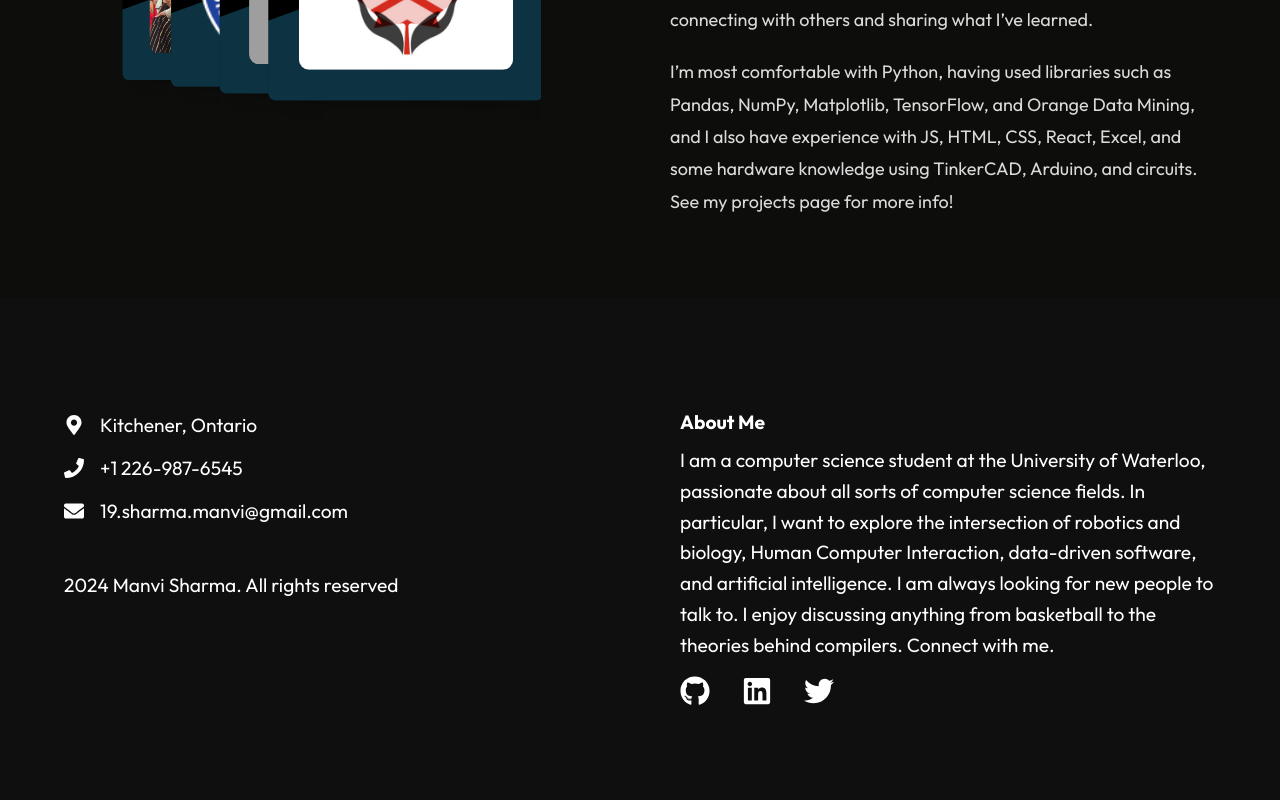
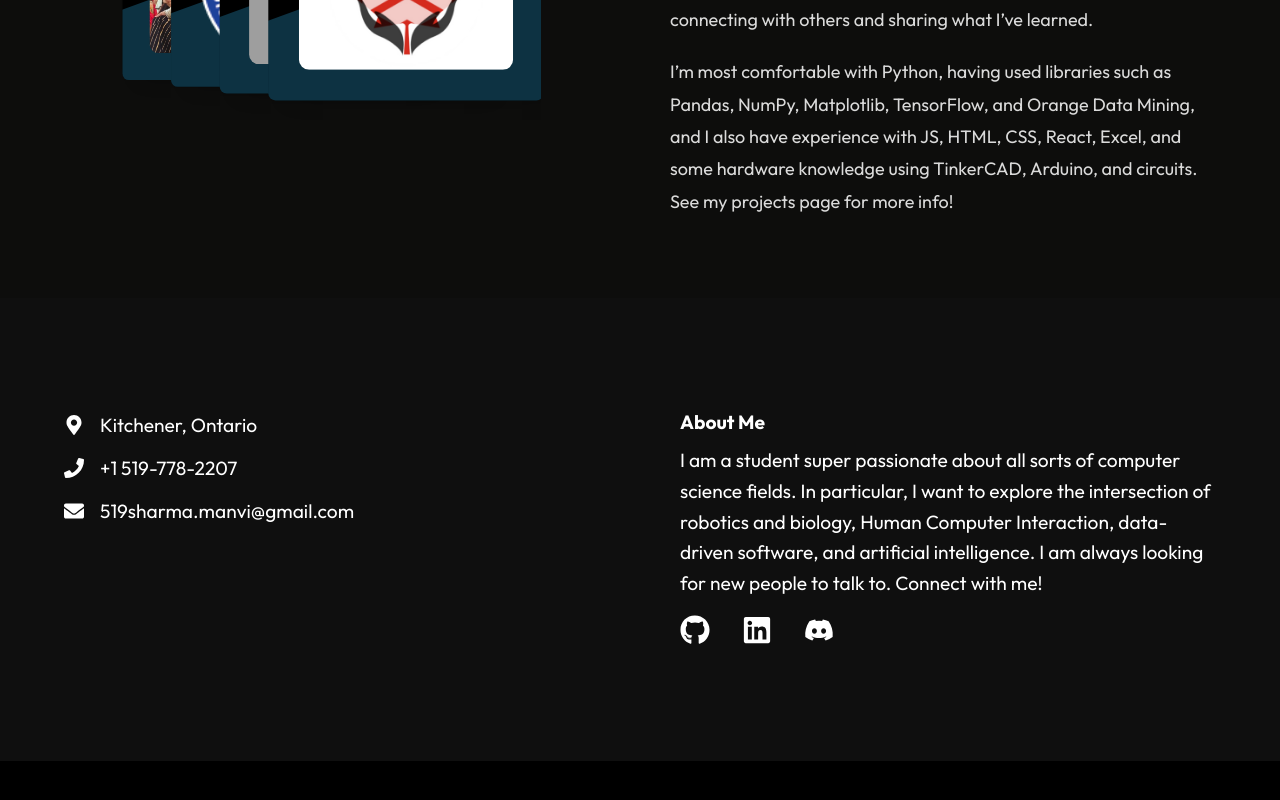
Before and after one commit to m4nvisharma/Manvi-Portfolio, a React (Create React App) app: page /about in a window 1280 px wide. Shown: the part 1443-2243 px from the top of the page. After the commit the page ends 2204 px from the top, so only its background shows below. Built offline with nearby package versions, Linux system fonts and the light colour scheme; grey boxes are pictures that could not be loaded.

Commit message:
Update Website Content & Package

```diff
--- a/src/components/Footer.js
+++ b/src/components/Footer.js
@@ -1,6 +1,6 @@
 import React from 'react';
 import './FooterStyles.css';
-import { FaPhone, FaEnvelope, FaMapMarkerAlt, FaGithub, FaLinkedin, FaTwitter } from 'react-icons/fa';
+import { FaPhone, FaEnvelope, FaMapMarkerAlt, FaGithub, FaLinkedin, FaDiscord } from 'react-icons/fa';
 
 const Footer = () => {
   return (
@@ -15,34 +15,31 @@ const Footer = () => {
           </div>
           <div className="phone">
             <FaPhone size={20} style={{ color: '#fff', marginRight: '1rem' }} />
-            <p>+1 226-987-6545</p>
+            <p>+1 519-778-2207</p>
           </div>
           <div className="email">
             <FaEnvelope size={20} style={{ color: '#fff', marginRight: '1rem' }} />
-            <p>19.sharma.manvi@gmail.com</p>
+            <p>519sharma.manvi@gmail.com</p>
           </div>
-          <p style={{ marginTop: '2rem' }}>2024 Manvi Sharma. All rights reserved</p>
         </div>
         <div className="right">
           <h4>About Me</h4>
           <p>
-            I am a computer science student at the University of Waterloo,
-            passionate about all sorts of computer science fields. In
+            I am a student super passionate about all sorts of computer science fields. In
             particular, I want to explore the intersection of robotics and
             biology, Human Computer Interaction, data-driven software,
             and artificial intelligence. I am always looking for new people to
-            talk to. I enjoy discussing anything from basketball to the
-            theories behind compilers. Connect with me.
+            talk to. Connect with me!
           </p>
           <div className="social">
-            <a href="https://github.com" target="_blank" rel="noopener noreferrer">
+            <a href="https://github.com/m4nvisharma" target="_blank" rel="noopener noreferrer">
               <FaGithub size={30} style={{ color: '#fff', marginRight: '1rem' }} />
             </a>
-            <a href="https://linkedin.com" target="_blank" rel="noopener noreferrer">
+            <a href="https://www.linkedin.com/in/m4nvi-sharma/" target="_blank" rel="noopener noreferrer">
               <FaLinkedin size={30} style={{ color: '#fff', marginRight: '1rem' }} />
             </a>
-            <a href="https://twitter.com" target="_blank" rel="noopener noreferrer">
-              <FaTwitter size={30} style={{ color: '#fff', marginRight: '1rem' }} />
+            <a href="https://discord.com/users/689542047991988228" target="_blank" rel="noopener noreferrer">
+              <FaDiscord size={30} style={{ color: '#fff', marginRight: '1rem' }} />
             </a>
           </div>
         </div>
```
Also changed, not shown: package.json (+7 -1 lines), 1 other file (tests, documents, lock files or other folders).
